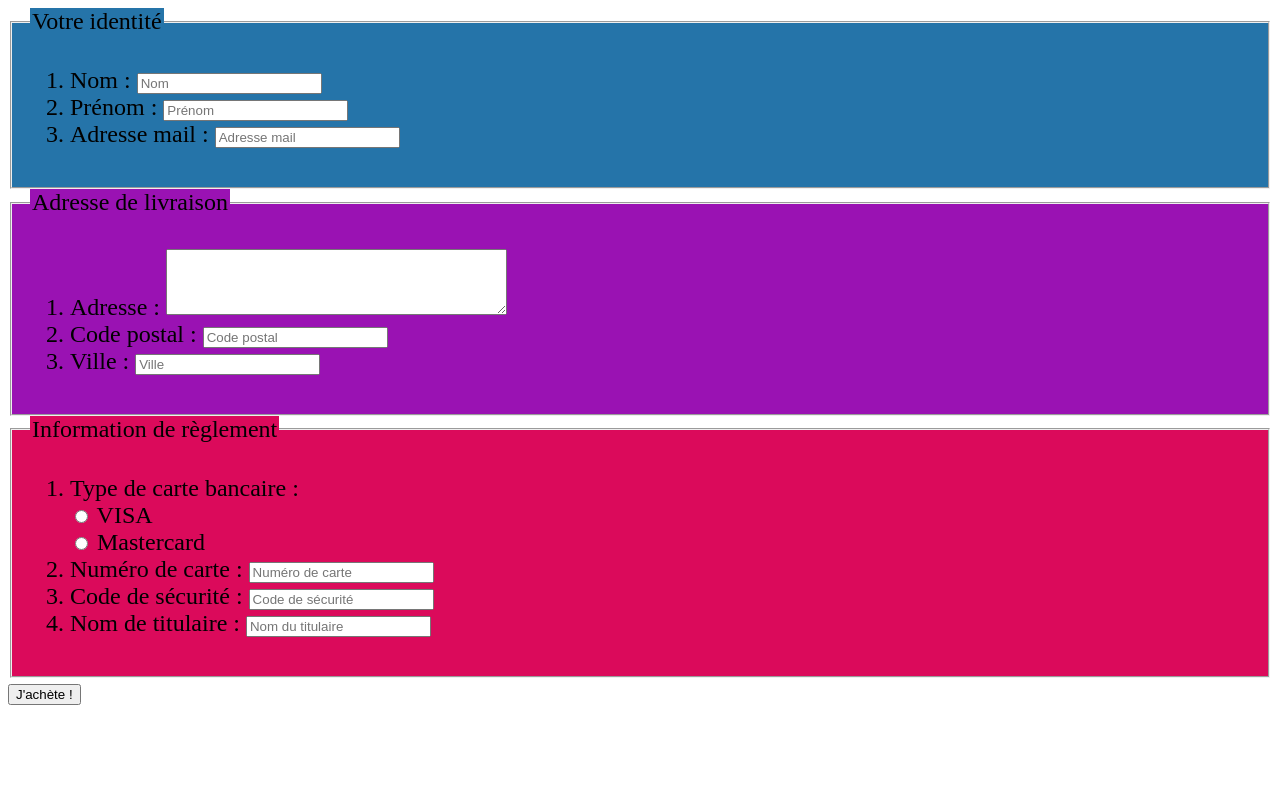
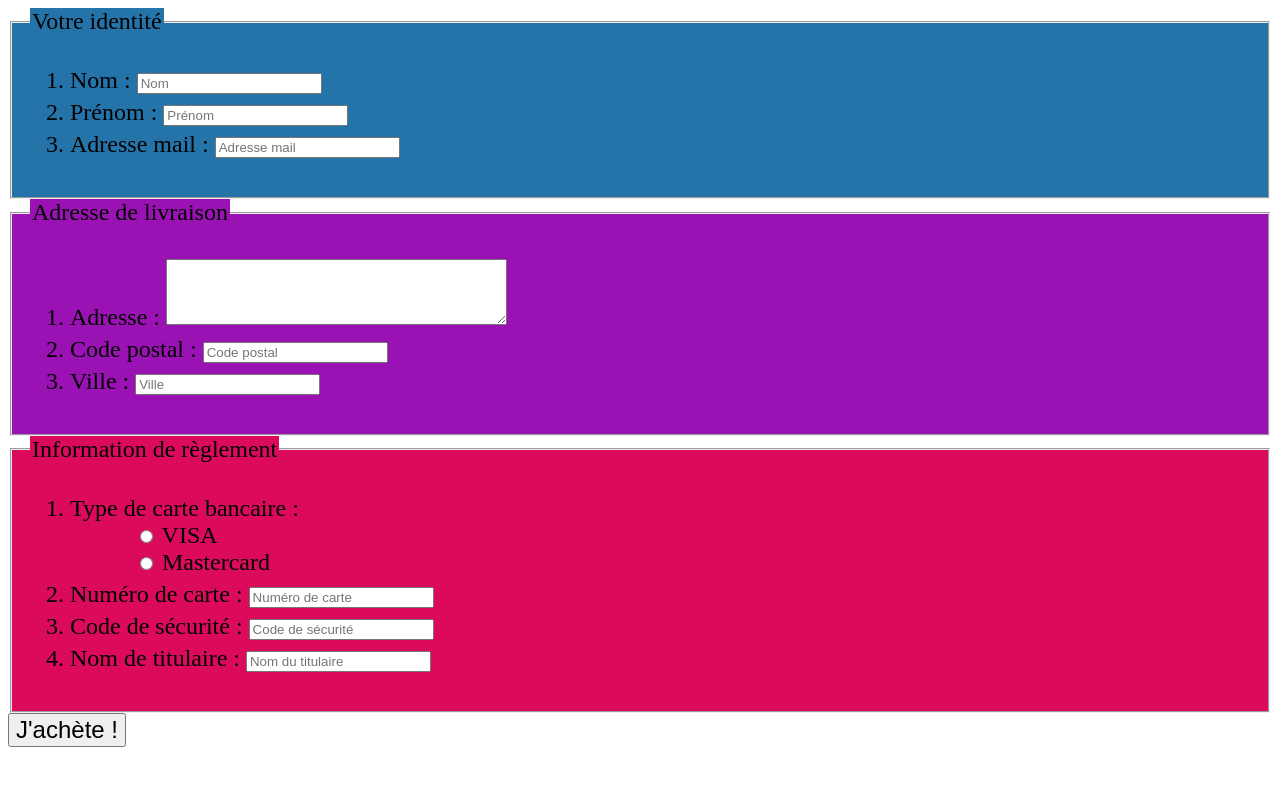
Before and after one commit to Jean-BaptisteL/Exercice-7, a plain HTML site: page index.html in a window 1280 px wide. Drawn offline with Linux system fonts and the light colour scheme.

Commit message:
Exercice 7 version 2

```diff
--- a/index.html
+++ b/index.html
@@ -27,9 +27,9 @@
         <legend class="r">Information de règlement</legend>
         <ol>
           <li><label>Type de carte bancaire : </label><br />
-            <input type="radio" name="cb" value="VISA" id="visa">
+            <input type="radio" name="cb" value="VISA" id="visa" />
             <label for="visa" class="inline">VISA</label><br />
-            <input type="radio" name="cb" value="Mastercard" id="mastercard">
+            <input type="radio" name="cb" value="Mastercard" id="mastercard" />
             <label for="visa" class="inline">Mastercard</label>
           </li>
           <li><label>Numéro de carte : </label><input type="text" name="nc" placeholder="Numéro de carte" /></li>
@@ -37,7 +37,7 @@
           <li><label>Nom de titulaire : </label><input type="text" name="nt" placeholder="Nom du titulaire" /></li>
         </ol>
       </fieldset>
-      <input type="submit" name="Buying" value="J'achète !"  />
+      <input type="submit" name="Buying" value="J'achète !" class="b" />
     </form>
   </body>
 </html>
--- a/style.css
+++ b/style.css
@@ -1,4 +1,4 @@
-body
+body, .b
 {
   font-size: 1.5rem;
 }
@@ -8,9 +8,17 @@ body
 }
 .adf
 {
-  background-color: #9A12B3
+  background-color: #9A12B3;
 }
 .r
 {
   background-color: #DB0A5B;
 }
+li
+{
+  margin-bottom: 5px;
+}
+#visa, #mastercard
+{
+  margin-left: 70px;
+}
```
